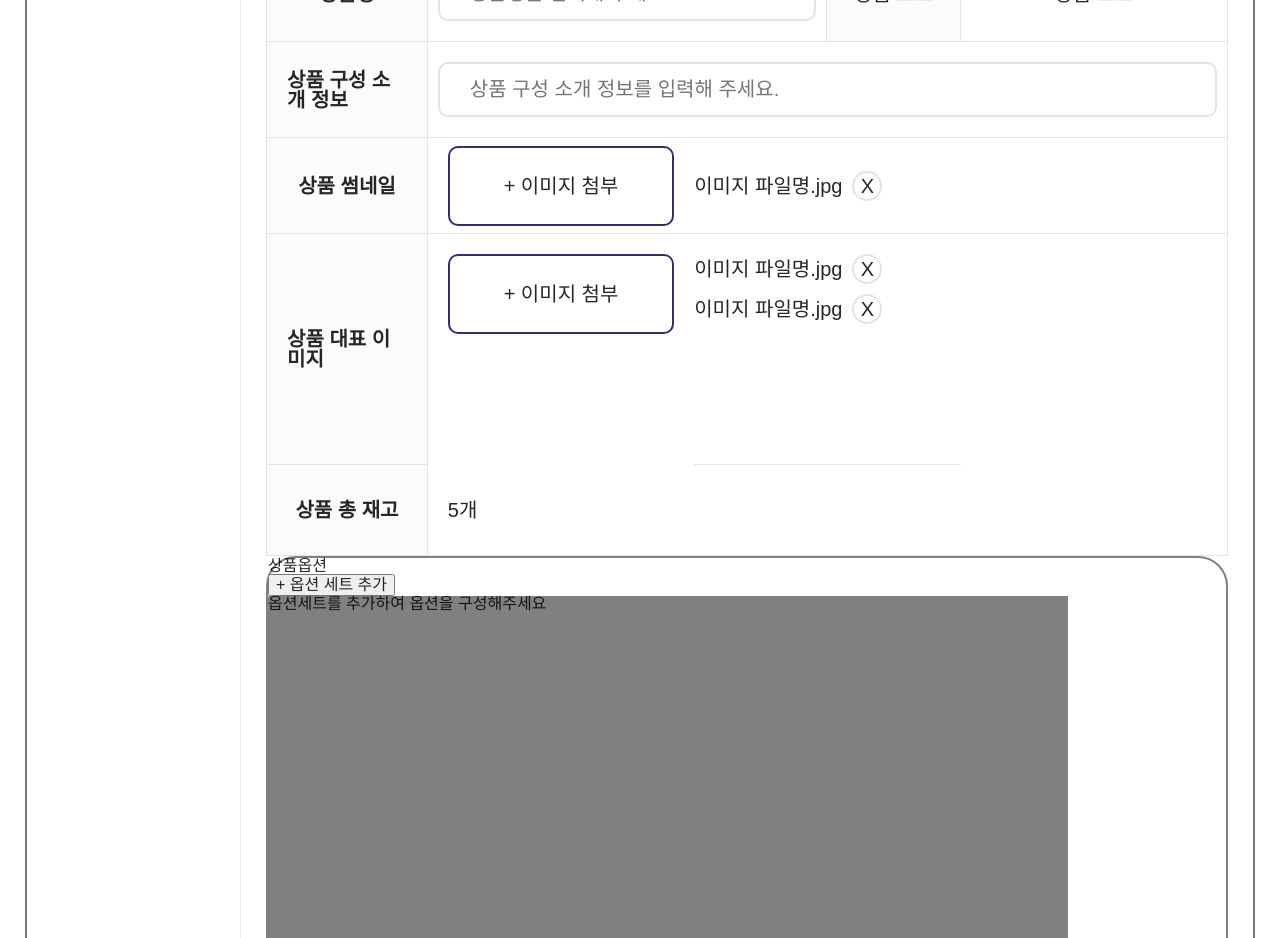
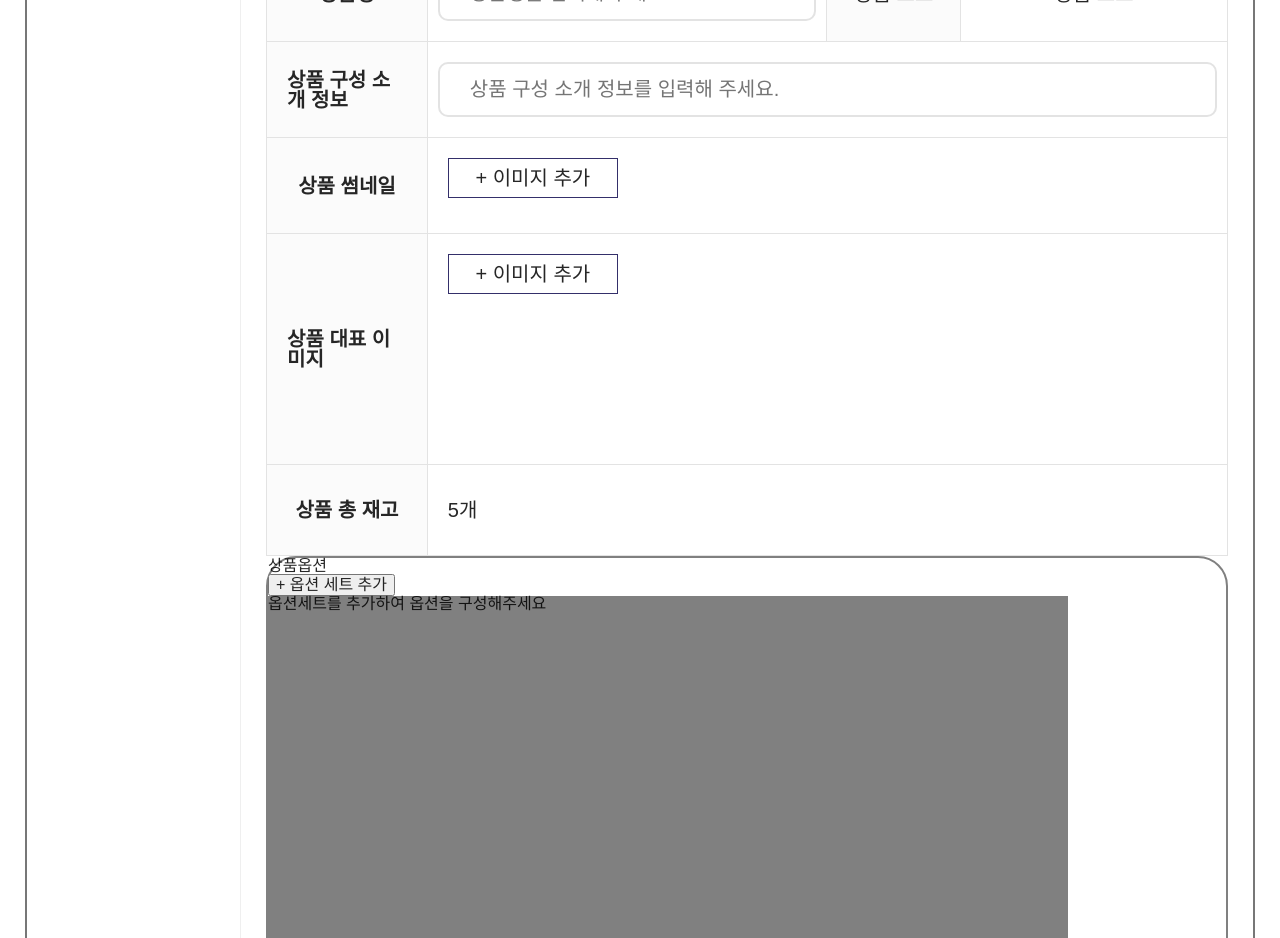
Before and after one commit to PreOnBoarding-Team14/02_adminPage, a React (Create React App) app: page / in a window 1280 px wide. Shown: the part 1320-2258 px from the top of the page. Built offline with nearby package versions, Linux system fonts and the light colour scheme.

Commit message:
Add - Image 추가기능 레이아웃 추가 / 기능 조금 더 추가할 예정

```diff
--- /dev/null
+++ b/src/pages/admin/components/productInfo/AddImage.js
@@ -0,0 +1,106 @@
+import styled from 'styled-components';
+import React, { useState } from 'react';
+
+const AddImageWrapper = styled.div`
+  width: 100%;
+`;
+
+const BottomContent = styled.div`
+  display: flex;
+  min-height: 140px;
+`;
+
+const AddImageButtonWrapper = styled.div``;
+
+const AddImageButton = styled.label`
+  display: flex;
+  justify-content: center;
+  align-items: center;
+  width: 170px;
+  height: 40px;
+  border: 1px solid ${({ theme }) => theme.pointColor};
+  cursor: pointer;
+`;
+
+const AddImageButtonInput = styled.input`
+  position: absolute;
+  width: 170px;
+  height: 40px;
+  overflow: hidden;
+  clip: rect(0, 0, 0, 0);
+`;
+
+const NameAndDeleteWrapper = styled.div`
+  display: flex;
+  flex-direction: column;
+`;
+
+const NameAndDelete = styled.div`
+  display: flex;
+  align-items: center;
+  margin: 13px;
+  height: 30px;
+`;
+
+const ImageFileName = styled.div`
+  margin-right: 10px;
+`;
+
+const ImageDeleteButton = styled.button`
+  width: 30px;
+  height: 30px;
+  background: none;
+  border-radius: 50%;
+  border: 1px solid ${({ theme }) => theme.borderGrayColor};
+  cursor: pointer;
+`;
+
+export default function AddImage() {
+  const [imgNames, setImgNames] = useState([]); // 파일 base64
+
+  const handleChangeFile = (event) => {
+    for (let i = 0; i < event.target.files.length; i++) {
+      if (imgNames.includes(event.target.files[i].name)) {
+        imgNames = imgNames.filter(
+          (element) => element !== event.target.files[i].name
+        );
+        console.log(imgNames);
+        imgNames.unshift(event.target.files[i].name);
+      } else {
+        imgNames.unshift(event.target.files[i].name);
+      }
+    }
+    setImgNames((imgNames) => [...imgNames]);
+  };
+
+  const deleteImg = (ele) => {
+    const deletedArr = imgNames.filter((element) => element !== ele);
+    setImgNames(deletedArr);
+  };
+  return (
+    <AddImageWrapper>
+      <BottomContent>
+        <AddImageButtonWrapper>
+          <AddImageButton for="ex_file">+ 이미지 추가</AddImageButton>
+          <AddImageButtonInput
+            type="file"
+            accept="image/*"
+            id="ex_file"
+            multiple="multiple"
+            onChange={handleChangeFile}
+          />
+        </AddImageButtonWrapper>
+        <NameAndDeleteWrapper>
+          {imgNames.map((ele, idx) => (
+            <NameAndDelete key={ele}>
+              <ImageFileName>{ele}</ImageFileName>
+              <ImageDeleteButton onClick={() => deleteImg(ele)}>
+                x
+              </ImageDeleteButton>
+            </NameAndDelete>
+          ))}
+        </NameAndDeleteWrapper>
+      </BottomContent>
+    </AddImageWrapper>
+  );
+}
--- a/src/pages/admin/components/productInfo/ProductInfo.js
+++ b/src/pages/admin/components/productInfo/ProductInfo.js
@@ -2,7 +2,7 @@ import styled from 'styled-components';
 import { FormCheckBox, FormInput } from 'components';
 import InputBar from './InputBar';
 import { useCallback, useState } from 'react';
-import { Tag } from 'antd';
+import AddImage from './AddImage';
 
 const Container = styled.div`
   width: 100%;
@@ -177,6 +177,15 @@ const SecondGridRow = styled.div`
   background-color: ${({ theme }) => theme.mainBgColor};
   display: grid;
   grid-template-columns: repeat(3, 1fr);
+`;
+
+const ImageLayout = styled.div`
+  background-color: ${({ theme }) => theme.mainBgColor};
+  height: 100%;
+  display: flex;
+  flex-wrap: wrap;
+  overflow: auto;
+  padding: 20px;
 `;
 
 const CodeGrid = styled.div`
@@ -724,32 +733,12 @@ export default function ProductInfo() {
             <Text>상품 코드</Text>
           </CodeGrid>
           <InputBar placeholder="상품 구성 소개 정보를 입력해 주세요." />
-          <SecondGridRow>
-            <ImageButton>+ 이미지 첨부</ImageButton>
-            <SecondRow>
-              <CancelXButton>이미지 파일명.jpg</CancelXButton>
-              <CancleCircleButton>X</CancleCircleButton>
-            </SecondRow>
-            <SecondRow />
-          </SecondGridRow>
-          <SecondGridRow>
-            <SecondeGridCol>
-              <ImageButton>+ 이미지 첨부</ImageButton>
-              <SecondRow />
-              <SecondRow />
-            </SecondeGridCol>
-            <FlexCol>
-              <Normal>
-                <CancelXButton>이미지 파일명.jpg</CancelXButton>
-                <CancleCircleButton>X</CancleCircleButton>
-              </Normal>
-              <Normal>
-                <CancelXButton>이미지 파일명.jpg</CancelXButton>
-                <CancleCircleButton>X</CancleCircleButton>
-              </Normal>
-            </FlexCol>
-            <SecondRow />
-          </SecondGridRow>
+          <ImageLayout>
+            <AddImage />
+          </ImageLayout>
+          <ImageLayout>
+            <AddImage />
+          </ImageLayout>
           <SecondRow style={{ paddingLeft: '20px' }}>5개</SecondRow>
         </Cols>
       </Grid>
```
